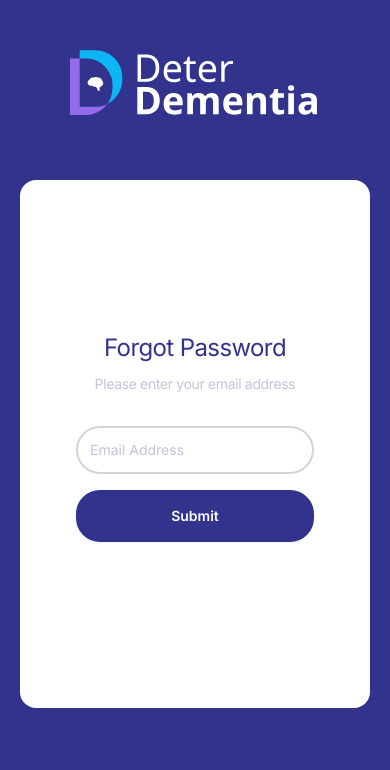
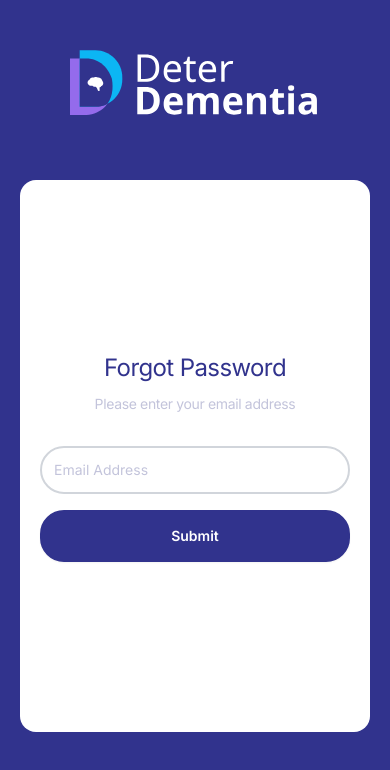
Before and after one commit to arifmohmand44/deter-dementia, a Next.js app: page /forgot-password in a window 390 px wide. Shown: the top 770 px of the page. Built offline with nearby package versions, Linux system fonts and the light colour scheme.

Commit message:
make login and signup is responsive2

```diff
--- a/src/app/(auth)/forgot-password/page.tsx
+++ b/src/app/(auth)/forgot-password/page.tsx
@@ -56,7 +56,7 @@ export default function ForgotPassword() {
                 </h2>
                 <p className="text-center text-sm leading-9 tracking-tight text-gray-400 sm:text-sm">Please enter your email address</p>
             </div>
-            <div className="mt-4 md:mx-auto md:w-full md:max-w-md">
+            <div className="mt-4 w-full max-w-md">
                 <form action="#" method="POST" className="space-y-4 md:space-y-6" onSubmit={(e) => submitHandler(e)}>
                     <div>
                         <div className="mt-2">
--- a/src/app/(auth)/layout.tsx
+++ b/src/app/(auth)/layout.tsx
@@ -7,7 +7,7 @@ export default function AuthLayout({
 }>) {
     return (
         <>
-            <div className="h-screen mx-auto overflow-hidden bg-indigo-700">
+            <div className="min-h-screen max-h-screen h-[100dvh] overflow-hidden bg-indigo-700 box-border relative">
                 <div className="mx-auto xs:px-5 grid max-w-2xl grid-cols-1 gap-x-8 gap-y-16 sm:gap-y-20 lg:mx-0 lg:max-w-none lg:grid-cols-2">
                     <div className="grid grid-cols-1 lg:h-screen">
                         <div className="flex justify-center pt-10">
@@ -24,7 +24,7 @@ export default function AuthLayout({
                             />
                         </div>
                     </div>
-                    <div className="lg:pt-4 sm:pb-4 xs:pb-4 bg-white rounded-tl-2xl rounded-bl-2xl sm:rounded-2xl xs:rounded-2xl flex items-center justify-center min-h-[400px]">
+                    <div className="lg:pt-4 sm:py-10 xs:py-5 bg-white rounded-tl-2xl rounded-bl-2xl sm:rounded-2xl xs:rounded-2xl flex items-center justify-center min-h-[400px]">
                         <div className="w-full xs:px-5">
                             {children}
                         </div>
--- a/src/app/(auth)/login/page.tsx
+++ b/src/app/(auth)/login/page.tsx
@@ -116,7 +116,7 @@ export default function Login() {
     return (
         <>
             <div className="md:mx-auto md:w-full md:max-w-md">
-                <h2 className="mt-4 text-center text-2xl leading-9 tracking-tight text-indigo-700 sm:text-3xl">Sign In</h2>
+                <h2 className="text-center text-2xl leading-9 tracking-tight text-indigo-700 sm:text-3xl">Sign In</h2>
             </div>
             <div className="md:mt-10 md:mx-auto md:w-full md:max-w-md">
                 {error &&
```
